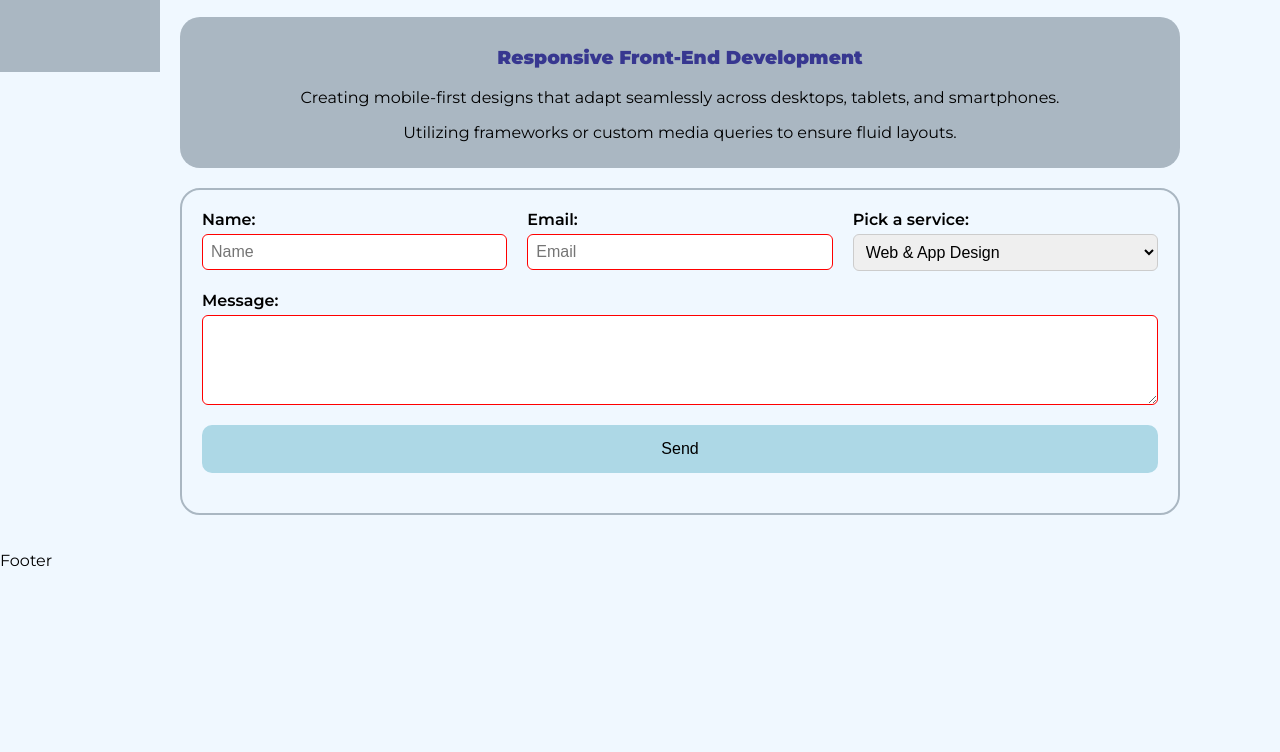
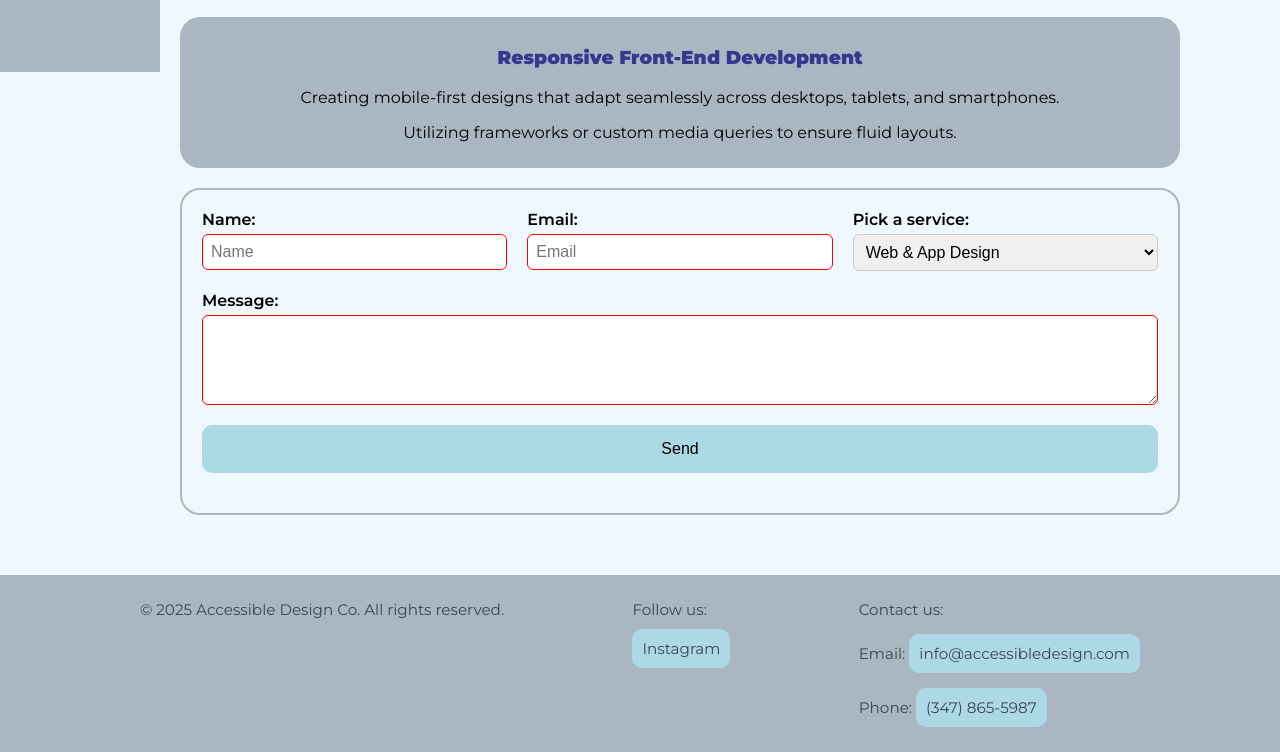
Before and after one commit to mariiademidova0304/responsive-accessible-web-page, a plain HTML site: page index.html in a window 1280 px wide. Shown: the part 748-1500 px from the top of the page. Before the commit the page ends 1334 px from the top, so only its background shows below. Drawn offline with Linux system fonts and the light colour scheme.

Commit message:
Added footer and README

```diff
--- a/index.html
+++ b/index.html
@@ -1,14 +1,16 @@
 <!DOCTYPE html>
 <html lang="en">
+
 <head>
   <meta charset="UTF-8" />
-  <meta name="viewport" content="width=device-width, initial-scale=1.0"/>
+  <meta name="viewport" content="width=device-width, initial-scale=1.0" />
   <title>Accessible Design Co. Website</title>
   <link rel="stylesheet" href="style.css" />
   <link rel="preconnect" href="https://fonts.googleapis.com" />
   <link rel="preconnect" href="https://fonts.gstatic.com" crossorigin />
-  <link href="https://fonts.googleapis.com/css2?family=Montserrat:wght@400;600;900&display=swap" rel="stylesheet"/>
+  <link href="https://fonts.googleapis.com/css2?family=Montserrat:wght@400;600;900&display=swap" rel="stylesheet" />
 </head>
+
 <body>
   <div class="container">
     <nav class="navbar" role="navigation">
@@ -28,14 +30,20 @@
             <button type="button" class="button">Getting started</button>
           </div>
           <div class="hero-items">
-            <img src="https://accessibilityspark.com/wp-content/uploads/2021/07/DreamHost-Accessibility-Tips-750x498-1.jpg"
+            <img
+              src="https://accessibilityspark.com/wp-content/uploads/2021/07/DreamHost-Accessibility-Tips-750x498-1.jpg"
               alt="An image representing design accessibility with an eye, ear, brain and hand icons" />
           </div>
         </div>
       </header>
       <article id="about">
-        <p>At <span class="purple-text">Accessible Design Co.</span>, we believe that great design is inclusive. We specialize in creating digital experiences that are <span class="purple-text">accessible to all users</span> and responsive across all devices—ensuring that <span class="purple-text">no one is left behind</span> in the digital world.</p>
-        <p>With a deep understanding of <span class="purple-text">accessibility standards like WCAG, ADA, and Section 508</span>, we help businesses build websites and applications that are <span class="purple-text">equitable and legally compliant</span>.</p>
+        <p>At <span class="purple-text">Accessible Design Co.</span>, we believe that great design is inclusive. We
+          specialize in creating digital experiences that are <span class="purple-text">accessible to all users</span>
+          and responsive across all devices—ensuring that <span class="purple-text">no one is left behind</span> in the
+          digital world.</p>
+        <p>With a deep understanding of <span class="purple-text">accessibility standards like WCAG, ADA, and Section
+            508</span>, we help businesses build websites and applications that are <span class="purple-text">equitable
+            and legally compliant</span>.</p>
       </article>
       <div class="grid-container" id="services">
         <div id="item-1" class="services-flex">
@@ -63,11 +71,13 @@
         <div class="form-group-row">
           <div>
             <label for="name">Name:</label>
-            <input type="text" id="name" name="name" placeholder="Name" required aria-invalid="false" aria-required="true" />
+            <input type="text" id="name" name="name" placeholder="Name" required aria-invalid="false"
+              aria-required="true" />
           </div>
           <div>
             <label for="email">Email:</label>
-            <input type="text" id="email" name="email" placeholder="Email" required aria-invalid="false" aria-required="true" />
+            <input type="text" id="email" name="email" placeholder="Email" required aria-invalid="false"
+              aria-required="true" />
           </div>
           <div>
             <label for="pick-service-option">Pick a service:</label>
@@ -90,8 +100,32 @@
       </fieldset>
     </div>
   </div>
-  <footer class="items-center">
-    <p>Footer</p>
+  <footer class="footer">
+    <div class="footer-content">
+      <p>&copy; 2025 Accessible Design Co. All rights reserved.</p>
+      <div class="footer-links">
+        <p>Follow us:</p>
+        <div class="footer-link-item">
+          <a href="https://instagram.com/" aria-label="Instagram profile" target="_blank" rel="noopener noreferrer">
+            Instagram
+          </a>
+        </div>
+      </div>
+      <div class="contact-section">
+        <p>Contact us:</p>
+        <p>Email:
+          <span class="footer-link-item">
+            <a href="mailto:info@accessibledesign.com">info@accessibledesign.com</a>
+          </span>
+        </p>
+        <p>Phone:
+          <span class="footer-link-item">
+            <a href="tel:+13478655987">(347) 865-5987</a>
+          </span>
+        </p>
+      </div>
+    </div>
   </footer>
 </body>
+
 </html>
--- a/style.css
+++ b/style.css
@@ -278,3 +278,53 @@ h3 {
         width: 100%;
     }
 }
+
+.footer {
+  background-color: rgb(170, 183, 194);
+  color: rgb(58, 71, 82);
+  padding: 20px;
+  margin-top: 40px;
+  font-size: 0.95rem;
+}
+
+.footer-content {
+  display: flex;
+  flex-wrap: wrap;
+  justify-content: space-between;
+  max-width: 1000px;
+  margin: 0 auto;
+  gap: 20px;
+}
+
+.footer p {
+  margin: 5px 0;
+}
+
+.footer-links,
+.contact-section {
+  display: flex;
+  flex-direction: column;
+}
+
+.footer-link-item {
+  background-color: lightblue;
+  border-radius: 10px;
+  padding: 10px;
+  display: inline-block;
+  text-align: center;
+  margin-top: 5px;
+}
+
+.footer-link-item:hover {
+  background-color: rgb(69, 69, 147);
+}
+
+.footer-link-item a {
+  color: rgb(58, 71, 82);
+  font-weight: 500;
+  text-decoration: none;
+}
+
+.footer-link-item:hover a {
+  color: aliceblue;
+}
```
Also changed, not shown: 1 other file.
